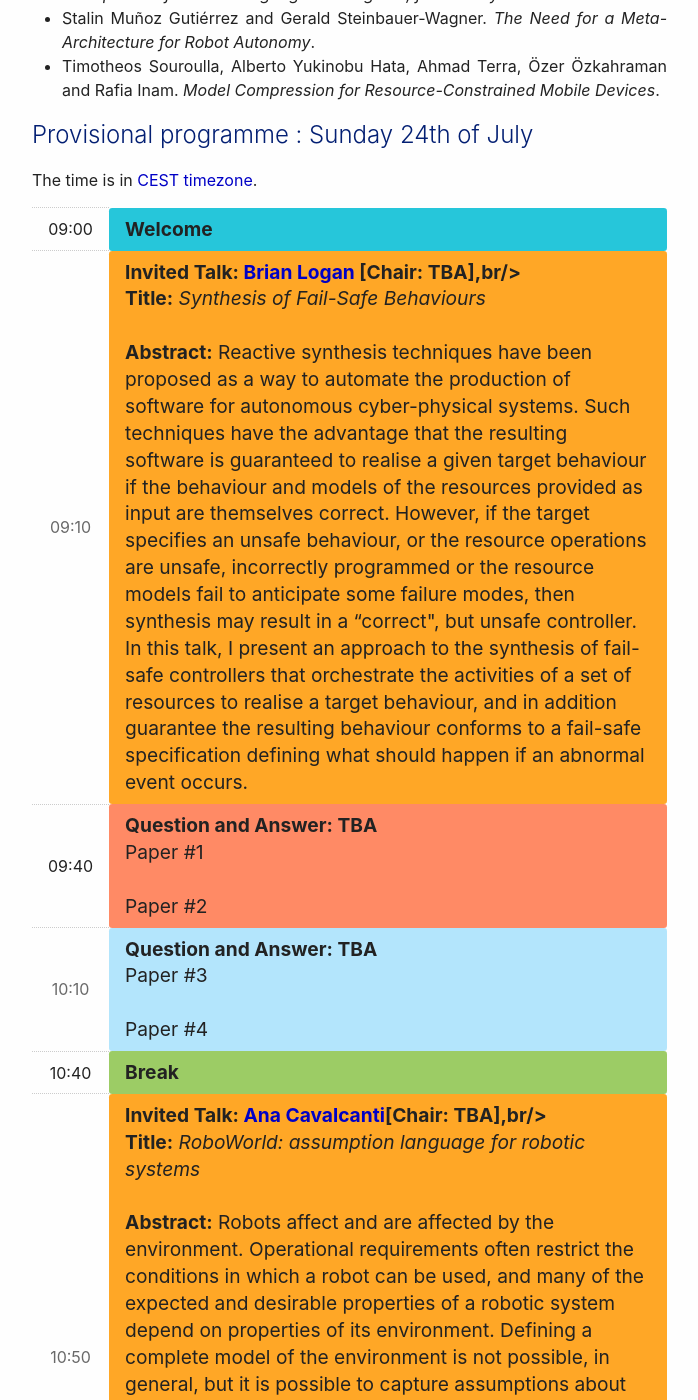
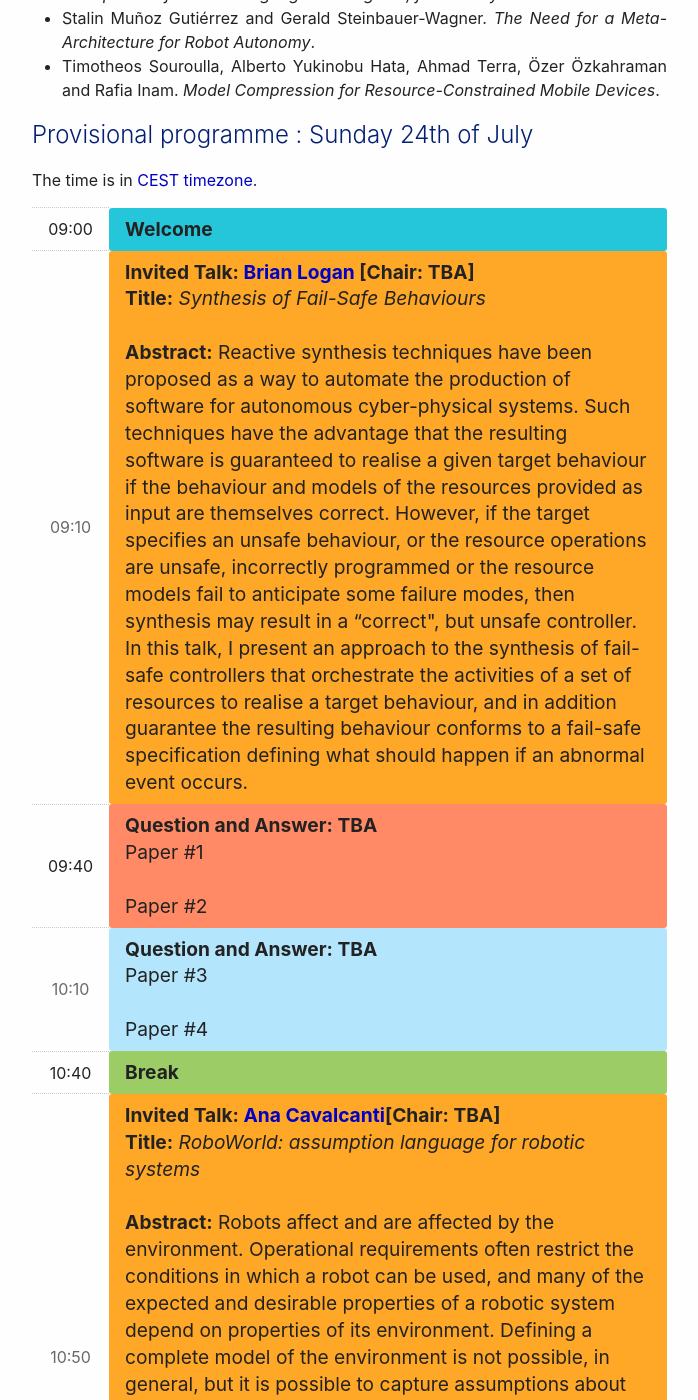
Before and after one commit to AREAWorkshop/AREA2022, a Jekyll site: the page built from index.md, in a window 1280 px wide and 1400 px high, scrolled down 2912 px. Shown: the whole window, without its empty margins (53-751 px from the left). Built offline with Jekyll 4.4.1, drawn with Linux system fonts in a browser that asks for light colours; nearby versions of some CDN libraries.

Commit message:
Update index.md

```diff
--- a/index.md
+++ b/index.md
@@ -149,7 +149,7 @@ The time is in <a href="https://time.is/it/CEST">CEST timezone</a>.
         </tr>
         <tr>
             <th>09:10</th>
-            <td colspan="4" class="stage-earth">Invited Talk: <a href="https://alechina-logan.net/brian/">Brian Logan</a> [Chair: TBA],br/>
+            <td colspan="4" class="stage-earth">Invited Talk: <a href="https://alechina-logan.net/brian/">Brian Logan</a> [Chair: TBA]<br/>
               <span> <b>Title:</b> <i>Synthesis of Fail-Safe Behaviours</i>
               </span><br/>
               <span>
@@ -190,7 +190,7 @@ Reactive synthesis techniques have been proposed  as a way to automate the produ
         </tr>
         <tr>
             <th>10:50</th>
-            <td colspan="4" class="stage-earth">Invited Talk: <a href="https://www-users.cs.york.ac.uk/~alcc/">Ana Cavalcanti</a>[Chair: TBA],br/>
+            <td colspan="4" class="stage-earth">Invited Talk: <a href="https://www-users.cs.york.ac.uk/~alcc/">Ana Cavalcanti</a>[Chair: TBA]<br/>
               <span> <b>Title:</b> <i>RoboWorld: assumption language for robotic systems</i>
               </span><br/>
               <span>
```
